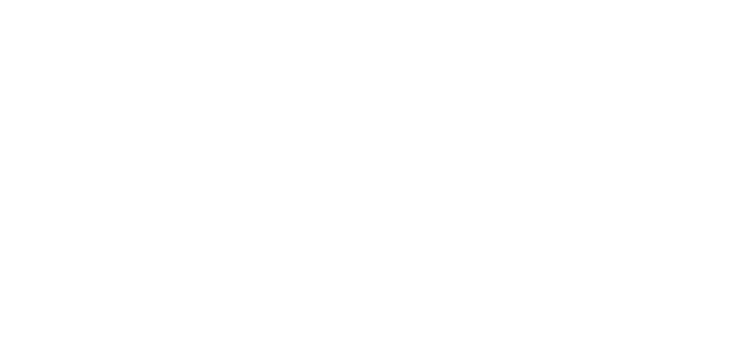
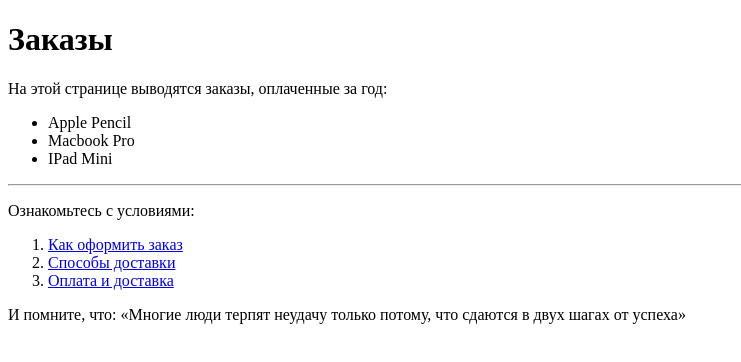
Before and after one commit to the-vis10n/FrontendBlok-Module01-Test, a plain HTML site: page index.html in a window 1280 px wide. Shown: the whole page, without its empty margins (0-741 px from the left). Drawn offline with Linux system fonts and the light colour scheme.

Commit message:
дз 4 урок

```diff
--- a/index.html
+++ b/index.html
@@ -8,6 +8,21 @@
     <link rel="icon" href="favicon.svg" type="image/svg+xml">
 </head>
 <body>
+    <h1>Заказы</h1>
+    <p> На этой странице выводятся заказы, оплаченные за год:</p>
+    <ul>
+        <li>Apple Pencil</li>
+        <li>Macbook Pro</li>
+        <li>IPad Mini</li>
+    </ul>
+    <hr>
+    <p>Ознакомьтесь с условиями:</p>
+    <ol>
+        <li><a href="#">Как оформить заказ</a></li>
+        <li><a href="#">Способы доставки</a></li>
+        <li><a href="#">Оплата и доставка</a></li>
+    </ol>
+    <p>И помните, что: <q>Многие люди терпят неудачу только потому, что сдаются в двух шагах от успеха</q></p>
 
 </body>
 </html>
```
